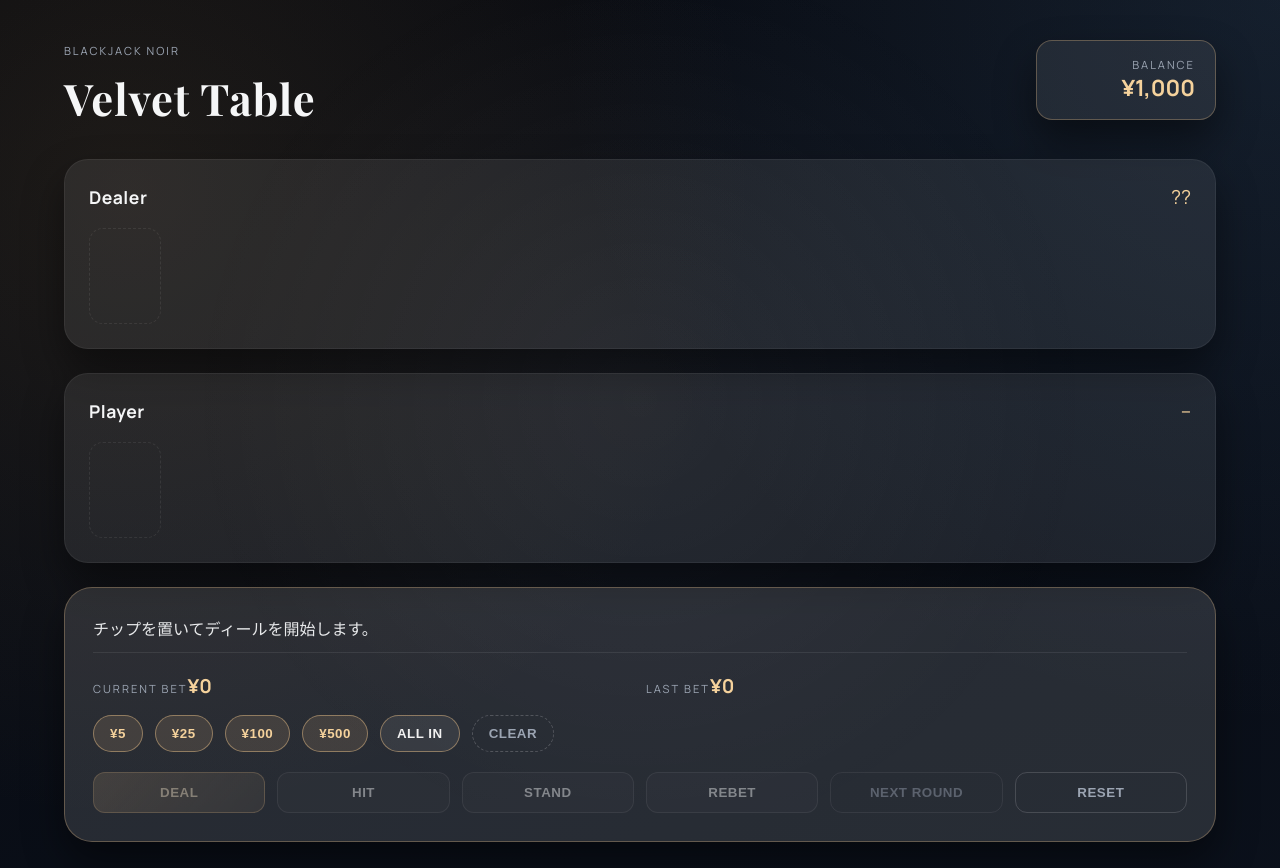
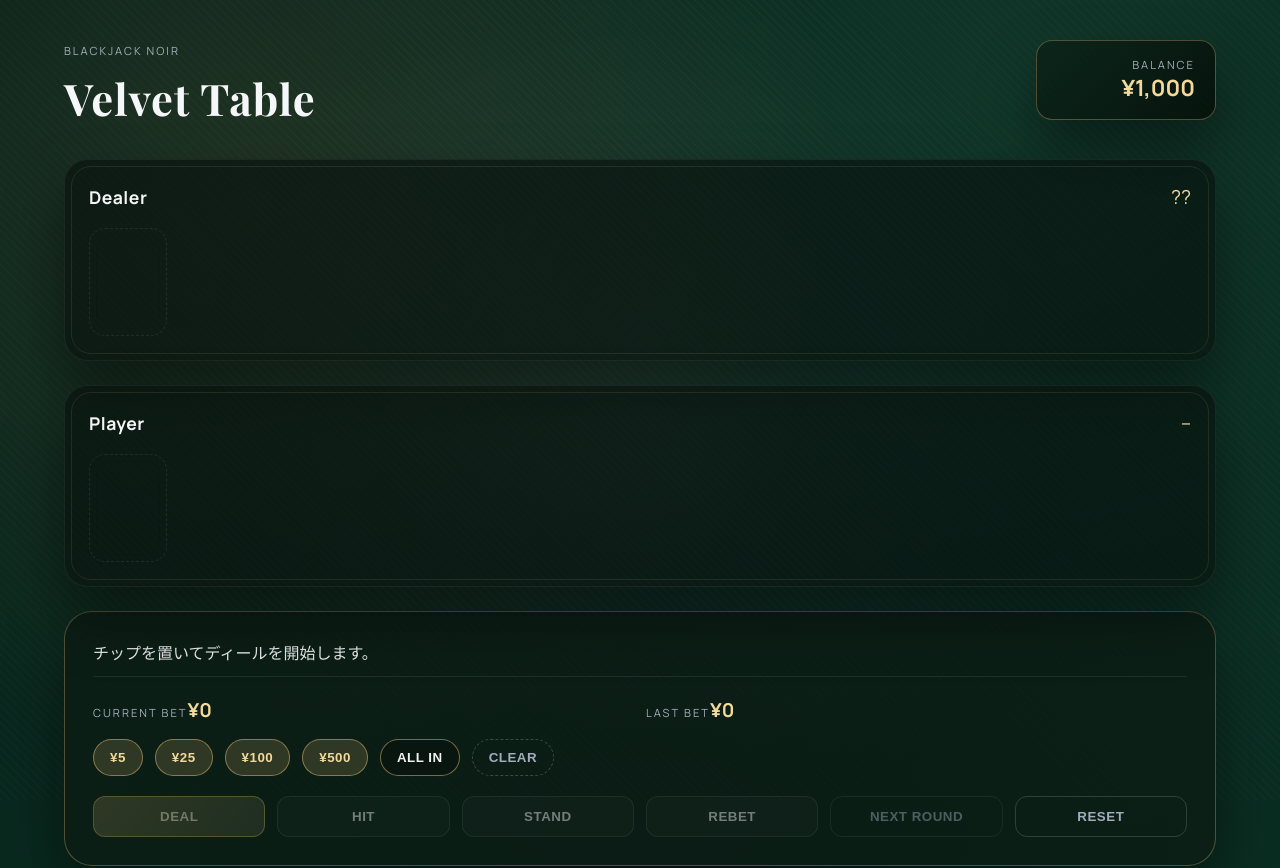
Before and after one commit to hisuic/blackjack-v, a React (Vite) app: page / in a window 1280 px wide. Shown: the top 868 px of the page. Built offline with nearby package versions, Linux system fonts and the light colour scheme.

Commit message:
style: refine casino theme and realistic cards

```diff
--- a/src/index.css
+++ b/src/index.css
@@ -2,16 +2,16 @@
 
 :root {
   color-scheme: light;
-  --bg-dark: #07090f;
-  --bg-deep: #0b111c;
-  --bg-glow: #1b2a3d;
-  --accent: #d4af7f;
-  --accent-strong: #f5d29c;
-  --muted: #9ca5b3;
-  --card: rgba(255, 255, 255, 0.08);
-  --card-strong: rgba(255, 255, 255, 0.12);
-  --line: rgba(212, 175, 127, 0.35);
-  --shadow: 0 20px 40px rgba(0, 0, 0, 0.45);
+  --felt: #0b2f23;
+  --felt-dark: #061f18;
+  --felt-glow: #1a4a38;
+  --gold: #d6b36a;
+  --gold-strong: #f3d99a;
+  --muted: #a3adbb;
+  --card: rgba(8, 18, 14, 0.65);
+  --card-strong: rgba(12, 28, 20, 0.8);
+  --line: rgba(214, 179, 106, 0.35);
+  --shadow: 0 30px 60px rgba(0, 0, 0, 0.45);
 }
 
 * {
@@ -24,16 +24,25 @@ body {
   font-family: 'Manrope', sans-serif;
   color: #f5f6f7;
   background:
-    radial-gradient(circle at top right, rgba(78, 120, 162, 0.18), transparent 45%),
-    radial-gradient(circle at 10% 20%, rgba(160, 124, 68, 0.15), transparent 45%),
-    linear-gradient(160deg, var(--bg-dark), var(--bg-deep));
+    radial-gradient(circle at 20% 20%, rgba(214, 179, 106, 0.12), transparent 45%),
+    radial-gradient(circle at 80% 10%, rgba(26, 74, 56, 0.5), transparent 55%),
+    radial-gradient(circle at 50% 80%, rgba(6, 31, 24, 0.9), transparent 55%),
+    linear-gradient(160deg, var(--felt-dark), var(--felt));
 }
 
 body::before {
   content: '';
   position: fixed;
   inset: 0;
-  background: radial-gradient(circle at center, rgba(255, 255, 255, 0.05) 0%, transparent 60%);
+  background:
+    radial-gradient(circle at center, rgba(255, 255, 255, 0.05) 0%, transparent 60%),
+    repeating-linear-gradient(
+      45deg,
+      rgba(255, 255, 255, 0.015) 0,
+      rgba(255, 255, 255, 0.015) 2px,
+      transparent 2px,
+      transparent 6px
+    );
   pointer-events: none;
   z-index: -1;
 }
@@ -78,7 +87,7 @@ body::before {
   align-items: flex-end;
   padding: 16px 20px;
   border-radius: 16px;
-  background: var(--card);
+  background: linear-gradient(135deg, rgba(12, 36, 26, 0.9), rgba(6, 18, 12, 0.95));
   border: 1px solid var(--line);
   box-shadow: var(--shadow);
   min-width: 180px;
@@ -86,7 +95,7 @@ body::before {
 
 .balance strong {
   font-size: 1.4rem;
-  color: var(--accent-strong);
+  color: var(--gold-strong);
 }
 
 .table {
@@ -100,6 +109,17 @@ body::before {
   border-radius: 24px;
   padding: 24px;
   box-shadow: var(--shadow);
+  position: relative;
+  overflow: hidden;
+}
+
+.hand::after {
+  content: '';
+  position: absolute;
+  inset: 6px;
+  border-radius: 20px;
+  border: 1px solid rgba(214, 179, 106, 0.12);
+  pointer-events: none;
 }
 
 .hand-header {
@@ -117,7 +137,7 @@ body::before {
 
 .score {
   font-size: 1.2rem;
-  color: var(--accent-strong);
+  color: var(--gold-strong);
 }
 
 .cards {
@@ -128,23 +148,82 @@ body::before {
 }
 
 .card {
-  width: 72px;
-  height: 96px;
-  border-radius: 14px;
-  background: linear-gradient(150deg, rgba(255, 255, 255, 0.22), rgba(255, 255, 255, 0.05));
-  border: 1px solid rgba(255, 255, 255, 0.18);
+  width: 78px;
+  height: 108px;
+  border-radius: 16px;
+  background: linear-gradient(150deg, #fefdf8, #f4efe2);
+  border: 1px solid rgba(24, 24, 24, 0.15);
   display: grid;
   place-items: center;
   font-weight: 600;
-  font-size: 1.1rem;
-  box-shadow: 0 12px 20px rgba(0, 0, 0, 0.35);
-  color: #f3f3f3;
+  font-size: 1.05rem;
+  box-shadow:
+    0 12px 20px rgba(0, 0, 0, 0.35),
+    inset 0 1px 0 rgba(255, 255, 255, 0.6);
+  color: #1a1a1a;
+  position: relative;
+  overflow: hidden;
   animation: floatIn 0.4s ease;
 }
 
+.card::after {
+  content: '';
+  position: absolute;
+  inset: 6px;
+  border-radius: 12px;
+  border: 1px solid rgba(0, 0, 0, 0.06);
+  pointer-events: none;
+}
+
+.card.red {
+  color: #b22a2a;
+}
+
+.card .corner {
+  position: absolute;
+  font-size: 0.7rem;
+  font-weight: 700;
+  display: flex;
+  flex-direction: column;
+  align-items: center;
+  line-height: 1.1;
+}
+
+.card .corner.top {
+  top: 8px;
+  left: 8px;
+}
+
+.card .corner.bottom {
+  bottom: 8px;
+  right: 8px;
+  transform: rotate(180deg);
+}
+
+.card .center {
+  font-size: 2rem;
+}
+
 .card.back {
-  background: linear-gradient(150deg, rgba(30, 36, 58, 0.9), rgba(12, 15, 25, 0.9));
-  border: 1px solid rgba(212, 175, 127, 0.25);
+  background: linear-gradient(150deg, rgba(18, 18, 26, 0.9), rgba(6, 8, 14, 0.95));
+  border: 1px solid rgba(214, 179, 106, 0.4);
+  color: transparent;
+}
+
+.card.back::before {
+  content: '';
+  position: absolute;
+  inset: 10px;
+  border-radius: 10px;
+  background:
+    radial-gradient(circle, rgba(214, 179, 106, 0.35) 0%, transparent 70%),
+    repeating-linear-gradient(
+      45deg,
+      rgba(214, 179, 106, 0.25) 0,
+      rgba(214, 179, 106, 0.25) 3px,
+      transparent 3px,
+      transparent 7px
+    );
 }
 
 .card.ghost {
@@ -183,7 +262,7 @@ body::before {
 
 .bet-info strong {
   font-size: 1.2rem;
-  color: var(--accent-strong);
+  color: var(--gold-strong);
 }
 
 .chips {
@@ -195,9 +274,9 @@ body::before {
 .chip {
   padding: 10px 16px;
   border-radius: 999px;
-  background: rgba(212, 175, 127, 0.15);
-  border: 1px solid rgba(212, 175, 127, 0.55);
-  color: var(--accent-strong);
+  background: rgba(214, 179, 106, 0.18);
+  border: 1px solid rgba(214, 179, 106, 0.55);
+  color: var(--gold-strong);
   font-weight: 600;
   letter-spacing: 0.5px;
   cursor: pointer;
@@ -205,7 +284,7 @@ body::before {
 }
 
 .chip.secondary {
-  background: rgba(255, 255, 255, 0.08);
+  background: rgba(10, 20, 14, 0.65);
   color: #f1f1f1;
 }
 
@@ -244,8 +323,8 @@ button {
 }
 
 button.primary {
-  background: linear-gradient(130deg, rgba(212, 175, 127, 0.35), rgba(245, 210, 156, 0.15));
-  border: 1px solid rgba(212, 175, 127, 0.6);
+  background: linear-gradient(130deg, rgba(214, 179, 106, 0.4), rgba(243, 217, 154, 0.2));
+  border: 1px solid rgba(214, 179, 106, 0.75);
   color: #f9e6c8;
 }
 
@@ -305,6 +384,6 @@ button:not(:disabled):hover {
 
   .card {
     width: 64px;
-    height: 88px;
+    height: 92px;
   }
 }
```
